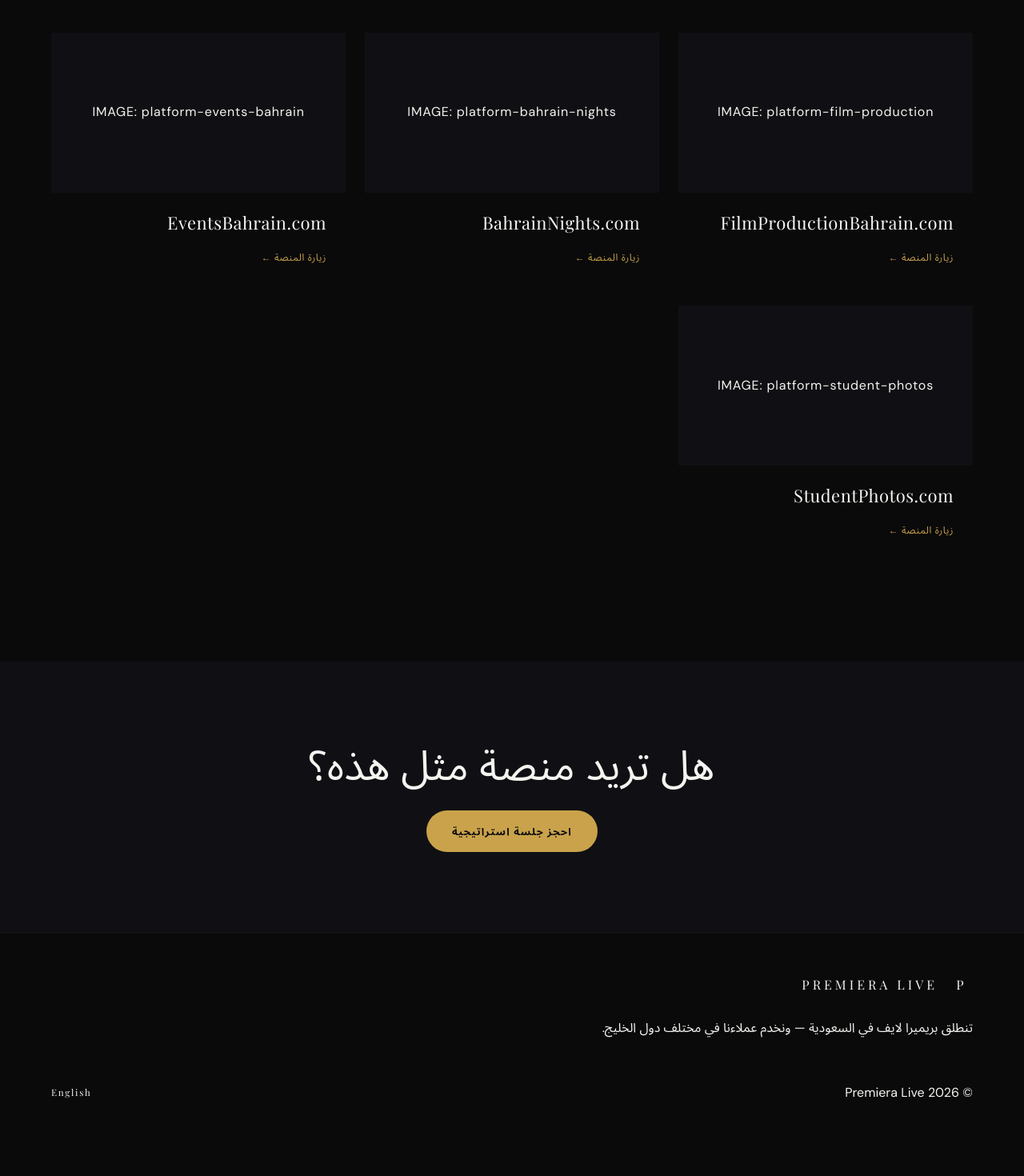
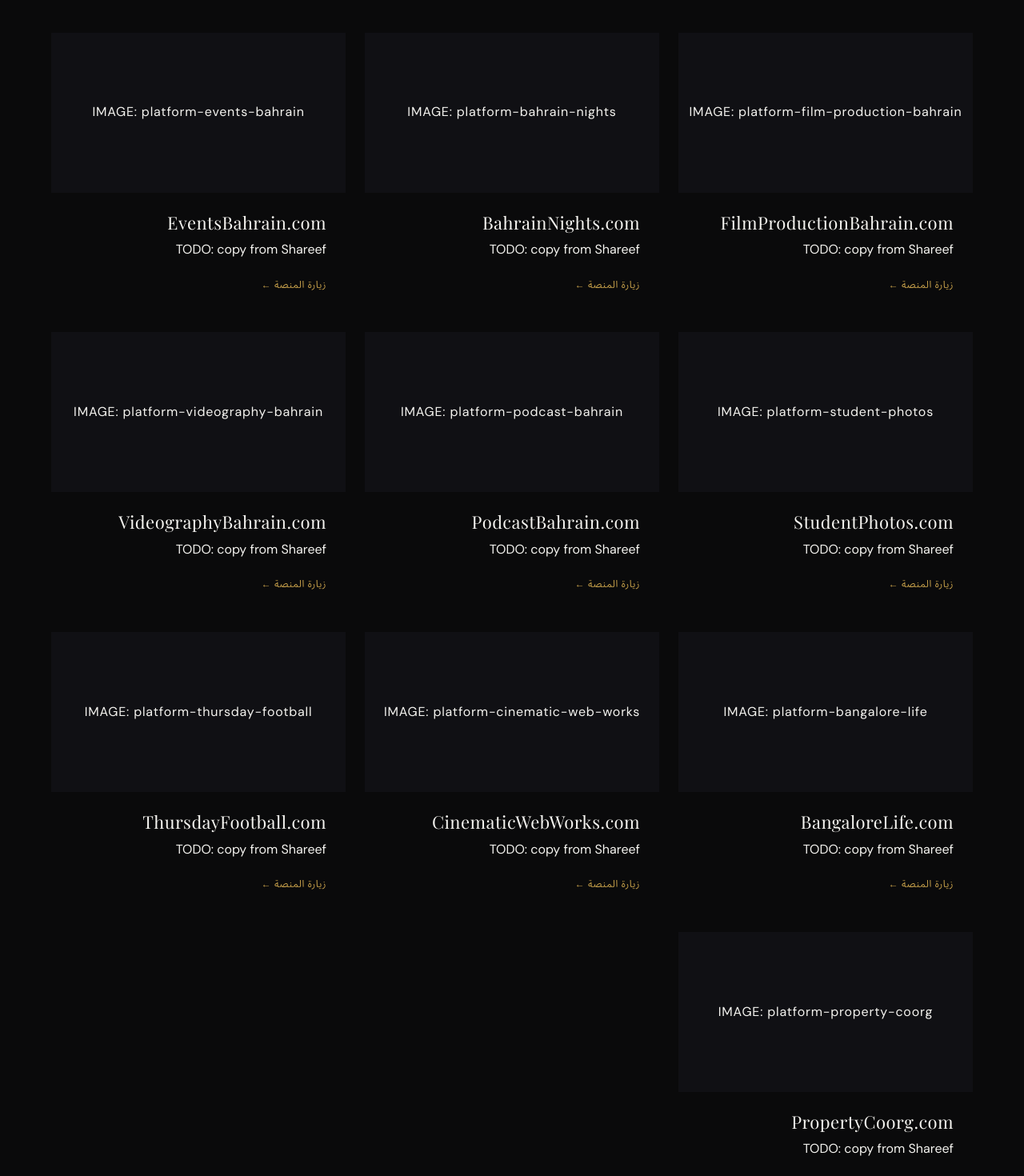
Before and after one commit to shareef6907/premieralive, a Next.js app: page /ar/digital in a window 1280 px wide. Shown: the part 420-1890 px from the top of the page at 80% size. Before the commit the page ends 1833 px from the top, so only its background shows below. Built offline with nearby package versions, Linux system fonts and the light colour scheme; a web font is replaced by a local one.

Commit message:
fix: /digital H1 to approved copy, expand platforms 4 to 10 with TODO placeholders

```diff
--- a/src/app/[locale]/digital/page.tsx
+++ b/src/app/[locale]/digital/page.tsx
@@ -15,44 +15,78 @@
   },
 }
 
-// 4 platforms we built and operate
+// 10 platforms we built and operate
 // Image keys and description copy come from Shareef in a future PR
 const PLATFORMS = [
   {
-    id: 'film-production',
-    nameEn: 'FilmProductionBahrain.com',
-    nameAr: 'FilmProductionBahrain.com',
+    id: 'film-production-bahrain',
+    name: 'FilmProductionBahrain.com',
     url: 'https://filmproductionbahrain.com',
-    imageKey: 'platform-film-production',   // Shareef supplies
-    descEn: '',                              // Shareef supplies
-    descAr: '',                               // Shareef supplies
+    imageKey: 'platform-film-production-bahrain',
+    description: 'TODO: copy from Shareef',
   },
   {
     id: 'bahrain-nights',
-    nameEn: 'BahrainNights.com',
-    nameAr: 'BahrainNights.com',
+    name: 'BahrainNights.com',
     url: 'https://bahrainnights.com',
-    imageKey: 'platform-bahrain-nights',      // Shareef supplies
-    descEn: '',
-    descAr: '',
+    imageKey: 'platform-bahrain-nights',
+    description: 'TODO: copy from Shareef',
   },
   {
     id: 'events-bahrain',
-    nameEn: 'EventsBahrain.com',
-    nameAr: 'EventsBahrain.com',
+    name: 'EventsBahrain.com',
     url: 'https://eventsbahrain.com',
-    imageKey: 'platform-events-bahrain',      // Shareef supplies
-    descEn: '',
-    descAr: '',
+    imageKey: 'platform-events-bahrain',
+    description: 'TODO: copy from Shareef',
   },
   {
     id: 'student-photos',
-    nameEn: 'StudentPhotos.com',
-    nameAr: 'StudentPhotos.com',
+    name: 'StudentPhotos.com',
     url: 'https://studentphotos.com',
-    imageKey: 'platform-student-photos',     // Shareef supplies
-    descEn: '',
-    descAr: '',
+    imageKey: 'platform-student-photos',
+    description: 'TODO: copy from Shareef',
+  },
+  {
+    id: 'podcast-bahrain',
+    name: 'PodcastBahrain.com',
+    url: 'https://podcastbahrain.com',
+    imageKey: 'platform-podcast-bahrain',
+    description: 'TODO: copy from Shareef',
+  },
+  {
+    id: 'videography-bahrain',
+    name: 'VideographyBahrain.com',
+    url: 'https://videographybahrain.com',
+    imageKey: 'platform-videography-bahrain',
+    description: 'TODO: copy from Shareef',
+  },
+  {
+    id: 'bangalore-life',
+    name: 'BangaloreLife.com',
+    url: 'https://bangalorelife.com',
+    imageKey: 'platform-bangalore-life',
+    description: 'TODO: copy from Shareef',
+  },
+  {
+    id: 'cinematic-web-works',
+    name: 'CinematicWebWorks.com',
+    url: 'https://cinematicwebworks.com',
+    imageKey: 'platform-cinematic-web-works',
+    description: 'TODO: copy from Shareef',
+  },
+  {
+    id: 'thursday-football',
+    name: 'ThursdayFootball.com',
+    url: 'https://thursdayfootball.com',
+    imageKey: 'platform-thursday-football',
+    description: 'TODO: copy from Shareef',
+  },
+  {
+    id: 'property-coorg',
+    name: 'PropertyCoorg.com',
+    url: 'https://propertycoorg.com',
+    imageKey: 'platform-property-coorg',
+    description: 'TODO: copy from Shareef',
   },
 ]
 
@@ -110,7 +144,7 @@
           color: 'var(--color-text)', lineHeight: 1.0,
           letterSpacing: '0.01em', marginBottom: '1.5rem',
         }}>
-          {isArabic ? 'منصات نبنيها ونشغّلها' : 'PLATFORMS WE BUILD AND RUN'}
+          {isArabic ? 'من المنصات التي بنيناها' : 'Some of the Platforms we Built'}
         </h1>
         <p style={{
           fontFamily: 'var(--font-body)', fontSize: 'var(--body)',
@@ -138,7 +172,6 @@
               key={platform.id}
               href={platform.url}
               imageSlot={
-                // Placeholder — Shareef supplies actual image per platform
                 <span style={{
                   fontFamily: 'var(--font-body)',
                   fontSize: 'var(--body-sm)',
@@ -148,8 +181,8 @@
                   IMAGE: {platform.imageKey}
                 </span>
               }
-              name={isArabic ? platform.nameAr : platform.nameEn}
-              description={(isArabic ? platform.descAr : platform.descEn) || undefined}
+              name={platform.name}
+              description={platform.description}
               linkLabel={isArabic ? 'زيارة المنصة ←' : 'Visit Platform →'}
               isArabic={isArabic}
             />
```
